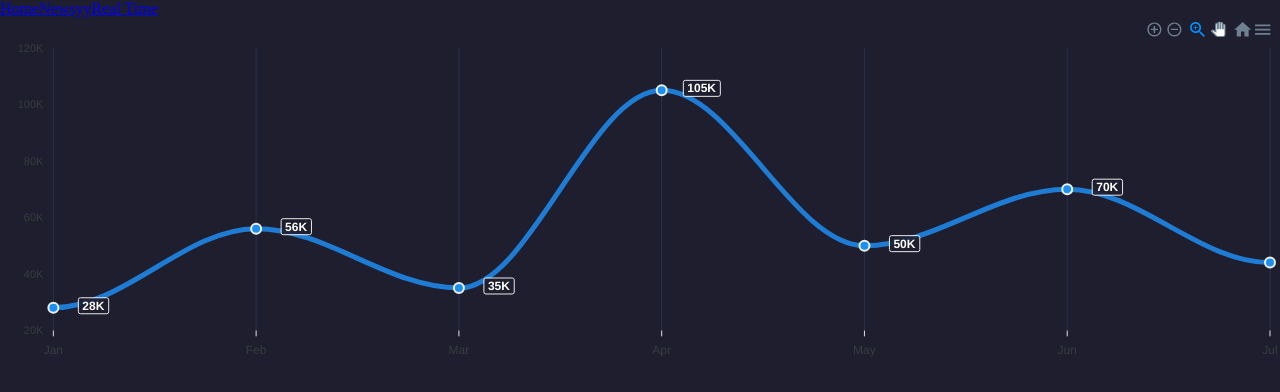
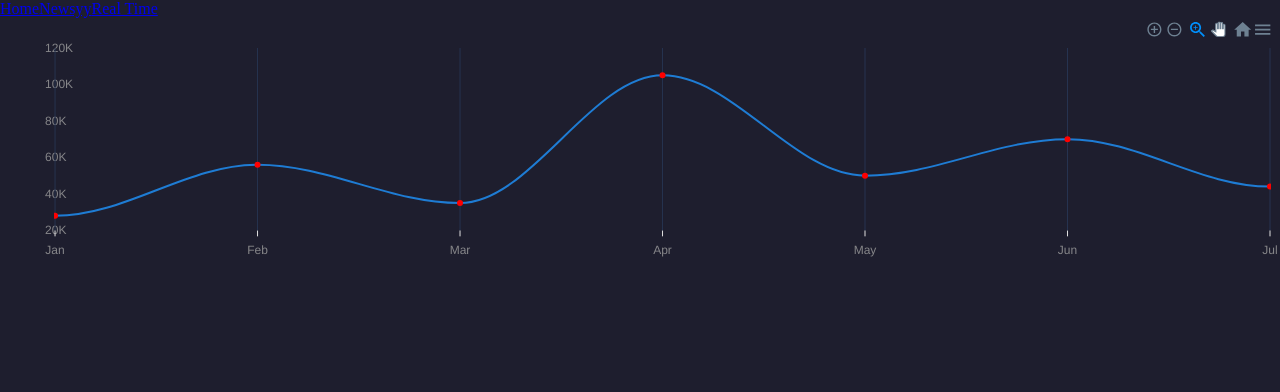
Before and after one commit to turisap/dashboard, a React app: page / in a window 1280 px wide. Shown: the top 392 px of the page. Built offline with nearby package versions, Linux system fonts and the light colour scheme; the HTML template or start-up script is replaced by a standard one.

Commit message:
main graph settings

```diff
--- a/src/components/home/ExpensesMain.tsx
+++ b/src/components/home/ExpensesMain.tsx
@@ -3,7 +3,7 @@ import Chart from "react-apexcharts";
 
 const series = [
   {
-    name: "High - 2013",
+    name: "Expenses",
     data: [28, 56, 35, 105, 50, 70, 44],
   },
 ];
@@ -16,24 +16,16 @@ const options = {
   colors: ["#1f8ef1"],
   stroke: {
     curve: "smooth",
+    width: 2,
   },
   markers: {
-    size: 5,
-  },
-  dataLabels: {
-    enabled: true,
-    offsetX: 20,
-    formatter: function (val: number) {
-      return val + "K";
-    },
-    style: {
-      colors: ["#1e1e2e"],
-    },
-    background: {
-      enabled: true,
+    size: 3,
+    colors: "red",
+    strokeWidth: 0,
+    hover: {
+      size: 1,
     },
   },
-  annotations: {},
   grid: {
     borderColor: "#263350",
     yaxis: {
@@ -48,6 +40,9 @@ const options = {
     },
   },
   xaxis: {
+    crosshairs: {
+      show: false,
+    },
     categories: [
       "Jan",
       "Feb",
@@ -65,6 +60,21 @@ const options = {
     axisBorder: {
       show: false,
     },
+    tooltip: {
+      enabled: false,
+    },
+    labels: {
+      show: true,
+      align: "right",
+      style: {
+        colors: "#868689",
+        fontSize: "12px",
+        // TODO choose one font for all app
+        fontFamily: "Helvetica, Arial, sans-serif",
+        fontWeight: 400,
+        cssClass: "apexcharts-yaxis-label",
+      },
+    },
   },
   yaxis: {
     min: 20,
@@ -73,12 +83,22 @@ const options = {
       formatter: function (value: number) {
         return value + "K";
       },
+      show: true,
+      align: "right",
+      style: {
+        colors: "#868689",
+        fontSize: "12px",
+        // TODO choose one font for all app
+        fontFamily: "Helvetica, Arial, sans-serif",
+        fontWeight: 400,
+        cssClass: "apexcharts-yaxis-label",
+      },
     },
   },
 };
 
 const MainExpensesGraph: React.FC = () => (
-  <Chart options={options} series={series} type="line" height={350} />
+  <Chart options={options} series={series} type="line" height={250} />
 );
 
 export { MainExpensesGraph };
```
